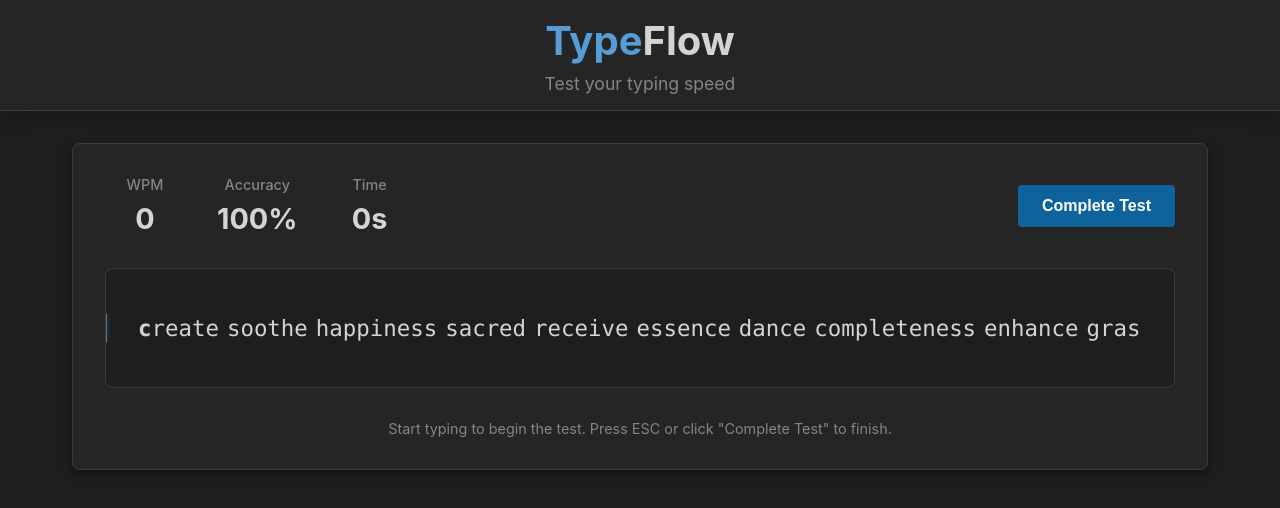
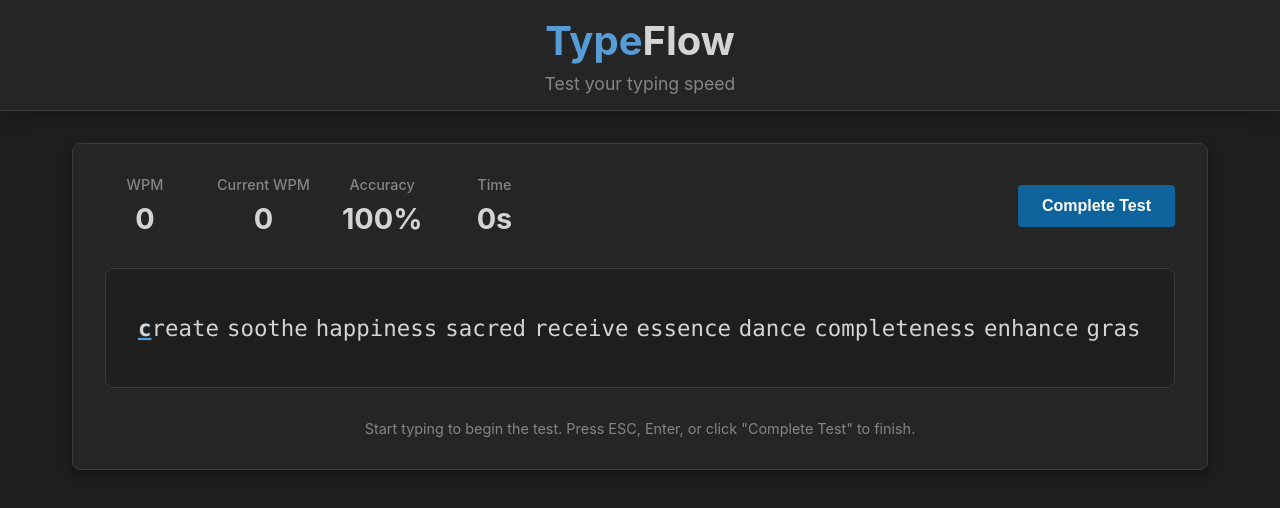
Before and after one commit to NickFrost242/type-flow, a React (Create React App) app: page / in a window 1280 px wide. Both pictures are taken after a click on the button "Start Typing Test". Shown: the top 508 px of the page. Built offline with nearby package versions, Linux system fonts and the light colour scheme; the HTML template or start-up script is replaced by a standard one.

Commit message:
Fix WPM calculation, change cursor overlay to underline

```diff
--- a/src/App.css
+++ b/src/App.css
@@ -227,21 +227,7 @@ body {
   -ms-user-select: text;
 }
 
-/* Dynamic cursor overlay */
-.cursor-overlay {
-  position: absolute;
-  top: 50%;
-  transform: translate(-50%, -50%);
-  width: 2px;
-  height: 1.8rem; /* Match the line-height */
-  background: #569cd6; /* VSCode cursor color */
-  border-radius: 1px;
-  z-index: 10;
-  animation: cursor-blink 1s infinite;
-  pointer-events: none;
-  box-shadow: 0 0 4px rgba(86, 156, 214, 0.6);
-  transition: left 0.2s cubic-bezier(0.4, 0.0, 0.2, 1);
-}
+
 
 
 
@@ -275,6 +261,10 @@ body {
   color: #d4d4d4; /* VSCode default text */
   font-weight: 600;
   text-shadow: 0 0 2px rgba(86, 156, 214, 0.3);
+  text-decoration: underline;
+  text-decoration-color: #569cd6; /* VSCode blue */
+  text-decoration-thickness: 2px;
+  text-underline-offset: 2px;
 }
 
 .char.error-char {
@@ -292,14 +282,7 @@ body {
 
 
 
-@keyframes cursor-blink {
-  0%, 50% {
-    opacity: 1;
-  }
-  51%, 100% {
-    opacity: 0.7;
-  }
-}
+
 
 /* Input container */
 .input-container {
--- a/src/App.tsx
+++ b/src/App.tsx
@@ -11,6 +11,7 @@ export interface TestResult {
   correctWords: number;
   timeElapsed: number;
   errors: number;
+  highestWPM: number;
 }
 
 function App() {
--- a/src/components/Results.tsx
+++ b/src/components/Results.tsx
@@ -42,6 +42,12 @@ const Results: React.FC<ResultsProps> = ({ results, onStartNewTest }) => {
           <div className="result-value">{results.wpm}</div>
           <div className="result-label">Words Per Minute</div>
           <div className="result-rating">{getWPMRating(results.wpm)}</div>
+        </div>
+
+        <div className="result-card">
+          <div className="result-value">{results.highestWPM}</div>
+          <div className="result-label">Highest WPM</div>
+          <div className="result-rating">Peak Speed</div>
         </div>
 
         <div className="result-card">
--- a/src/components/TypingTest.tsx
+++ b/src/components/TypingTest.tsx
@@ -14,12 +14,16 @@ const TypingTest: React.FC<TypingTestProps> = ({ onTestComplete }) => {
   const [timeElapsed, setTimeElapsed] = useState(0);
   const [errors, setErrors] = useState(0);
   const [correctWords, setCorrectWords] = useState(0);
+  const [totalCharacters, setTotalCharacters] = useState(0);
+  const [correctCharacters, setCorrectCharacters] = useState(0);
+  const [highestWPM, setHighestWPM] = useState(0);
   const [isTestComplete, setIsTestComplete] = useState(false);
   const [containerWidth, setContainerWidth] = useState(800);
   const [isTyping, setIsTyping] = useState(false);
-  const [cursorPosition, setCursorPosition] = useState(50); // Start at center (50%)
 
-  const [typingHistory, setTypingHistory] = useState<{[key: string]: boolean}>({});
+
+  const [typingHistory, setTypingHistory] = useState<{ [key: string]: boolean }>({});
+  const [recentWords, setRecentWords] = useState<{ word: string; timestamp: number }[]>([]);
   const wordsContainerRef = useRef<HTMLDivElement>(null);
   const charRefs = useRef<(HTMLSpanElement | null)[]>([]);
 
@@ -69,15 +73,8 @@ const TypingTest: React.FC<TypingTestProps> = ({ onTestComplete }) => {
         const containerCenter = containerRect.left + containerRect.width / 2;
         const charCenter = charRect.left + charRect.width / 2;
 
-        // Calculate cursor position as percentage of container width (left edge of character)
-        const cursorPosPercent = ((charRect.left - containerRect.left) / containerRect.width) * 100;
-
-        // If character is before center, move cursor to follow it
-        if (charCenter <= containerCenter) {
-          setCursorPosition(cursorPosPercent);
-        } else {
-          // If character is past center, keep cursor at center and scroll text
-          setCursorPosition(50);
+                 // If character is past center, scroll text to keep it visible
+         if (charCenter > containerCenter) {
            const offset = charCenter - containerCenter;
            container.scrollLeft += offset;
          }
@@ -95,8 +92,19 @@ const TypingTest: React.FC<TypingTestProps> = ({ onTestComplete }) => {
 
   const calculateWPM = useCallback((correctWords: number, timeElapsed: number): number => {
     if (timeElapsed === 0) return 0;
-    const minutes = timeElapsed / 60000; // Convert milliseconds to minutes
-    return Math.round(correctWords / minutes);
+    // Normalize to 60 seconds - calculate WPM as if the test was exactly 60 seconds
+    const actualMinutes = timeElapsed / 60000; // Convert milliseconds to minutes
+    const wordsPerMinute = correctWords / actualMinutes;
+    // This is already normalized to 60 seconds (WPM = words per minute)
+    return Math.round(wordsPerMinute);
+  }, []);
+
+  const calculateWPMFromCharacters = useCallback((characters: number, timeElapsed: number): number => {
+    if (timeElapsed === 0) return 0;
+    const minutes = timeElapsed / 60000;
+    // Standard WPM calculation: 5 characters = 1 word
+    const words = characters / 5;
+    return Math.round(words / minutes);
   }, []);
 
   const calculateAccuracy = useCallback((correctWords: number, totalWords: number): number => {
@@ -104,12 +112,39 @@ const TypingTest: React.FC<TypingTestProps> = ({ onTestComplete }) => {
     return Math.round((correctWords / totalWords) * 100);
   }, []);
 
+  const calculateRollingWPM = useCallback((): number => {
+    if (recentWords.length === 0) return 0;
+
+    const now = Date.now();
+    const windowMs = 5000; // 5 second window
+    const recentWordsInWindow = recentWords.filter(word => now - word.timestamp < windowMs);
+
+    if (recentWordsInWindow.length === 0) return 0;
+
+    const oldestWord = recentWordsInWindow[0];
+    const timeSpan = now - oldestWord.timestamp;
+
+    // Require at least 1 second of typing for WPM calculation
+    if (timeSpan < 1000) return 0;
+
+    const minutes = timeSpan / 60000;
+
+    // Calculate characters in recent words
+    const recentCharacters = recentWordsInWindow.reduce((total, word) => total + word.word.length, 0);
+    const words = recentCharacters / 5; // 5 characters = 1 word (standard)
+
+    // Only return WPM if we have enough characters for a meaningful calculation
+    if (recentCharacters < 5) return 0;
+
+    return Math.round(words / minutes);
+  }, [recentWords]);
+
   const completeTest = useCallback(() => {
     if (!startTime) return;
 
     setIsTestComplete(true);
     const finalTimeElapsed = Date.now() - startTime;
-    const finalWPM = calculateWPM(correctWords, finalTimeElapsed);
+    const finalWPM = calculateWPMFromCharacters(correctCharacters, finalTimeElapsed);
     const finalAccuracy = calculateAccuracy(correctWords, currentWordIndex);
 
     const result: TestResult = {
@@ -118,7 +153,8 @@ const TypingTest: React.FC<TypingTestProps> = ({ onTestComplete }) => {
       totalWords: currentWordIndex,
       correctWords,
       timeElapsed: finalTimeElapsed,
-      errors
+      errors,
+      highestWPM
     };
 
     onTestComplete(result);
@@ -154,6 +190,13 @@ const TypingTest: React.FC<TypingTestProps> = ({ onTestComplete }) => {
          setCurrentWordIndex(prev => prev + 1);
          setCurrentCharIndex(0);
 
+         // Count the space as a correct character
+         setCorrectCharacters(prev => prev + 1);
+         setTotalCharacters(prev => prev + 1);
+
+         // Add word to recent words for rolling WPM calculation
+         setRecentWords(prev => [...prev, { word: currentWord, timestamp: Date.now() }]);
+
          // Add more words if we're running low
          if (currentWordIndex >= words.length - 30) {
            addMoreWords();
@@ -169,23 +212,30 @@ const TypingTest: React.FC<TypingTestProps> = ({ onTestComplete }) => {
            [`${currentWordIndex}-${currentCharIndex}`]: true
          }));
          setCurrentCharIndex(prev => prev + 1);
+         setCorrectCharacters(prev => prev + 1);
+         setTotalCharacters(prev => prev + 1);
 
          // If word is complete, wait for space
          if (currentCharIndex + 1 >= currentWord.length) {
            // Word is complete, but don't advance yet - wait for space
          }
-      } else if (typedChar && typedChar !== ' ') {
+       } else if (typedChar === ' ') {
+         // Wrong space - count as error but don't advance
+         setErrors(prev => prev + 1);
+         setTotalCharacters(prev => prev + 1);
+       } else if (typedChar) {
          // Wrong character (but not space) - show error and don't advance
          setTypingHistory(prev => ({
            ...prev,
            [`${currentWordIndex}-${currentCharIndex}`]: false
          }));
          setErrors(prev => prev + 1);
+         setTotalCharacters(prev => prev + 1);
        }
     };
 
     const handleKeyDown = (e: KeyboardEvent) => {
-      if (e.key === 'Escape') {
+      if (e.key === 'Escape' || e.key === 'Enter') {
         e.preventDefault();
         completeTest();
       }
@@ -222,10 +272,29 @@ const TypingTest: React.FC<TypingTestProps> = ({ onTestComplete }) => {
     return () => clearTimeout(timeout);
   }, [isTyping]);
 
+  // Clean up old words from recent words array
+  useEffect(() => {
+    const now = Date.now();
+    const windowMs = 10000; // 10 second window for cleanup
+    setRecentWords(prev => prev.filter(word => now - word.timestamp < windowMs));
+  }, [timeElapsed]); // Run cleanup every time timer updates
 
 
-  const currentWPM = startTime ? calculateWPM(correctWords, timeElapsed) : 0;
-  const currentAccuracy = currentWordIndex > 0 ? calculateAccuracy(correctWords, currentWordIndex) : 100;
+
+
+
+  const avgWPM = startTime ? calculateWPMFromCharacters(correctCharacters, timeElapsed) : 0;
+  const currentWPM = calculateRollingWPM();
+  const rawWPM = startTime ? calculateWPMFromCharacters(totalCharacters, timeElapsed) : 0;
+  const currentAccuracy = totalCharacters > 0 ? Math.round((correctCharacters / totalCharacters) * 100) : 100;
+
+  // Track highest WPM achieved (only after minimum characters typed)
+  useEffect(() => {
+    // Only track highest WPM after at least 5 characters and if current WPM is reasonable
+    if (correctCharacters >= 5 && currentWPM > 0 && currentWPM < 1000 && currentWPM > highestWPM) {
+      setHighestWPM(currentWPM);
+    }
+  }, [currentWPM, highestWPM, correctCharacters]);
 
 
   return (
@@ -234,6 +303,10 @@ const TypingTest: React.FC<TypingTestProps> = ({ onTestComplete }) => {
         <div className="stats">
           <div className="stat">
             <span className="stat-label">WPM</span>
+            <span className="stat-value">{avgWPM}</span>
+          </div>
+          <div className="stat">
+            <span className="stat-label">Current WPM</span>
             <span className="stat-value">{currentWPM}</span>
           </div>
           <div className="stat">
@@ -272,8 +345,7 @@ const TypingTest: React.FC<TypingTestProps> = ({ onTestComplete }) => {
                     ref={(el) => {
                       charRefs.current[globalCharIndex] = el;
                     }}
-                    className={`char ${
-                      isCompleted ? 'completed' :
+                    className={`char ${isCompleted ? 'completed' :
                         wasTyped && wasCorrect ? 'typed' :
                           wasTyped && !wasCorrect ? 'error-char' :
                             isCurrentChar ? 'current-char' : ''
@@ -286,15 +358,13 @@ const TypingTest: React.FC<TypingTestProps> = ({ onTestComplete }) => {
               <span className="word-space"> </span>
             </span>
           ))}
+
                  </div>
-        <div
-          className="cursor-overlay"
-          style={{ left: `${cursorPosition}%` }}
-        ></div>
+
       </div>
 
       <div className="test-instructions">
-        <p>Start typing to begin the test. Press ESC or click "Complete Test" to finish.</p>
+        <p>Start typing to begin the test. Press ESC, Enter, or click "Complete Test" to finish.</p>
       </div>
     </div>
   );
```
Lines whose indentation alone changed are shown as unchanged.
